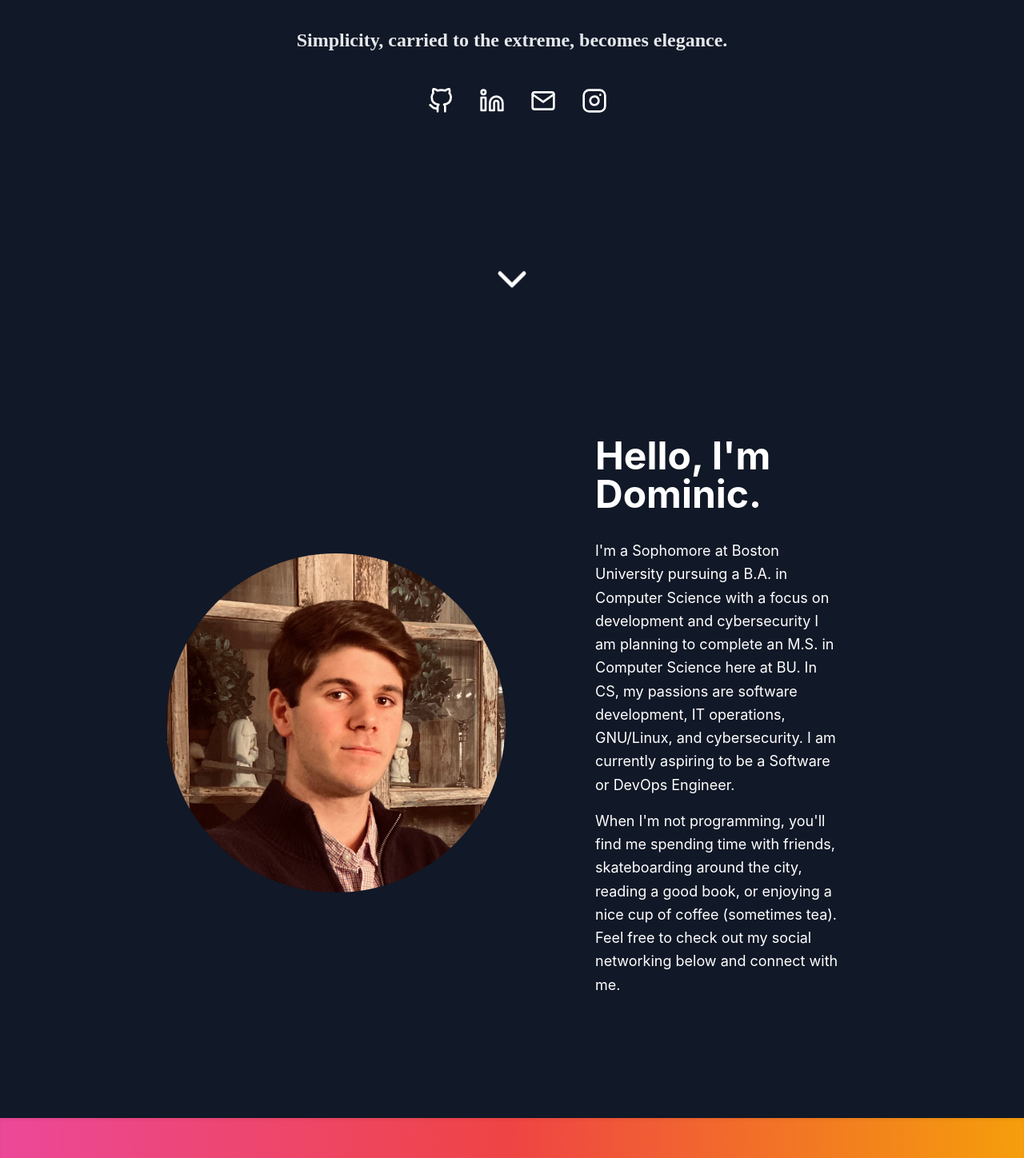
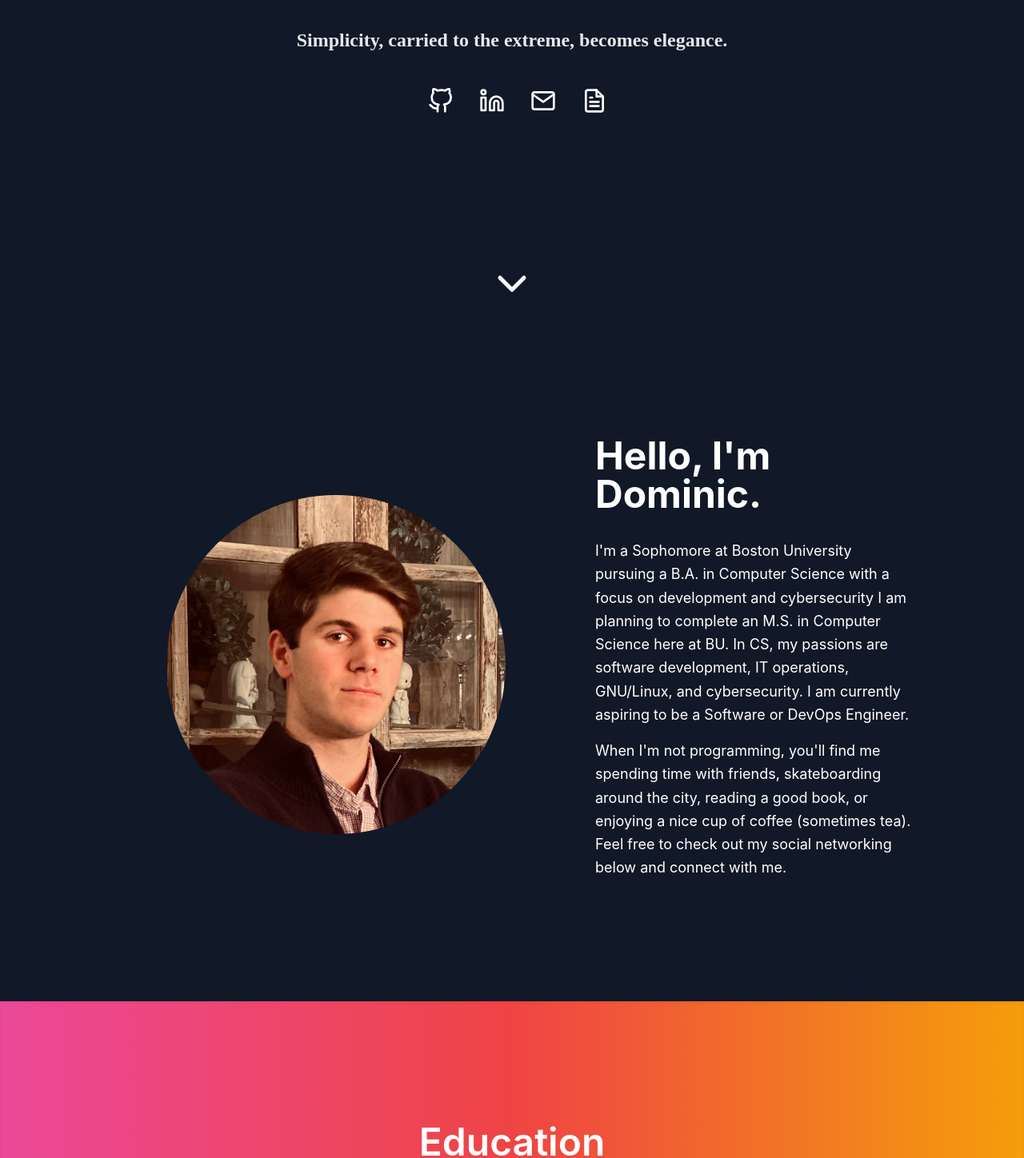
Before and after one commit to dcmaglione/dcmag.website, a React (Create React App) app: page / in a window 1280 px wide. Shown: the part 402-1850 px from the top of the page at 80% size. Built offline with nearby package versions, Linux system fonts and the light colour scheme.

Commit message:
Resume and minor padding changes

```diff
--- a/src/components/data.js
+++ b/src/components/data.js
@@ -1,5 +1,5 @@
 // Social Icons
-import { FiGithub, FiLinkedin, FiMail, FiInstagram } from 'react-icons/fi';
+import { FiGithub, FiLinkedin, FiMail, FiFileText } from 'react-icons/fi';
 
 // Project images
 import ThisWebsite from '../images/this-website.png';
@@ -39,9 +39,9 @@ export const socials = [
     type: 'external',
   },
   {
-    title: 'Instagram',
-    url: 'https://www.instagram.com/2d.dom/',
-    icon: <FiInstagram className="w-8 h-8 2xl:w-10 2xl:h-10" />,
+    title: 'Resume',
+    url: '/dcm_resume.pdf',
+    icon: <FiFileText className="w-8 h-8 2xl:w-10 2xl:h-10" />,
     type: 'external',
   },
 ];
--- a/src/sections/About.js
+++ b/src/sections/About.js
@@ -10,7 +10,7 @@ export default function About() {
       <div className="xl:ml-24 px-14 lg:max-w-lg lg:w-full md:w-1/2 w-5/6 md:pl-8">
         <img className="rounded-full" src={ProfilePic} alt=" " />
       </div>
-      <div className="lg:flex-grow md:w-1/2 flex flex-col md:items-start xl:text-left mb-16 xl:mr-24 mt-14 xl:mt-0 md:mb-0 px-14 items-center text-center">
+      <div className="lg:flex-grow md:w-1/2 flex flex-col md:items-start xl:text-left mb-16 l:mr-24 mt-14 xl:mt-0 md:mb-0 px-14 items-center text-center">
         <h1 className="title-font sm:text-5xl text-4xl mb-8 font-sans font-bold text-white">
           Hello, I'm Dominic.
         </h1>
--- a/src/sections/Footer.js
+++ b/src/sections/Footer.js
@@ -6,7 +6,7 @@ export default function Footer() {
       <div className="font-sans font-bold text-center md:w-auto text-3xl text-gray-200 mb-4">
         Contributing / Use of Code
       </div>
-      <div className="font-sans text-center md:w-auto text-xl text-gray-200 mb-24 mx-40 px-40">
+      <div className="font-sans text-center md:w-auto text-xl text-gray-200 mb-24 xl:mx-40 px-40">
         <a
           href="https://dcmaglione.com/"
           className="text-red-500 hover:text-red-800 font-mono"
--- a/src/sections/Skills.js
+++ b/src/sections/Skills.js
@@ -4,7 +4,7 @@ import { skills } from '../components/data';
 
 export default function Skills() {
   return (
-    <section id="skills" className="m-auto pt-36 pb-16 bg-gray-900 text-white">
+    <section id="skills" className="m-auto pt-36 pb-16 bg-gray-900 text-white mx-16">
       <h1 className="flex justify-center mb-10 font-sans sm:text-5xl text-4xl font-semibold title-font text-white">
         Skills
       </h1>
```
Also changed, not shown: 19 other files (tests, documents, lock files or other folders).
